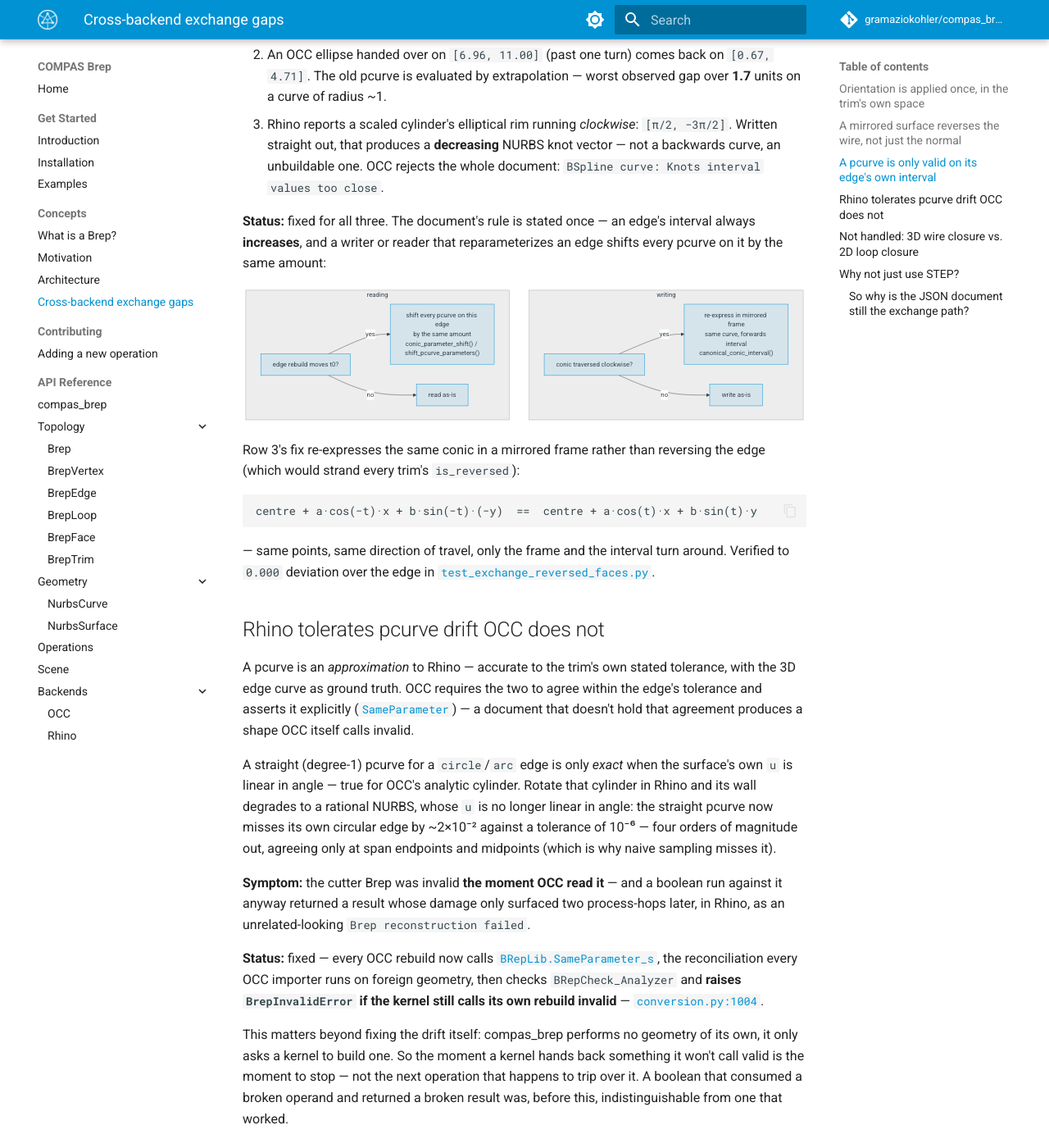
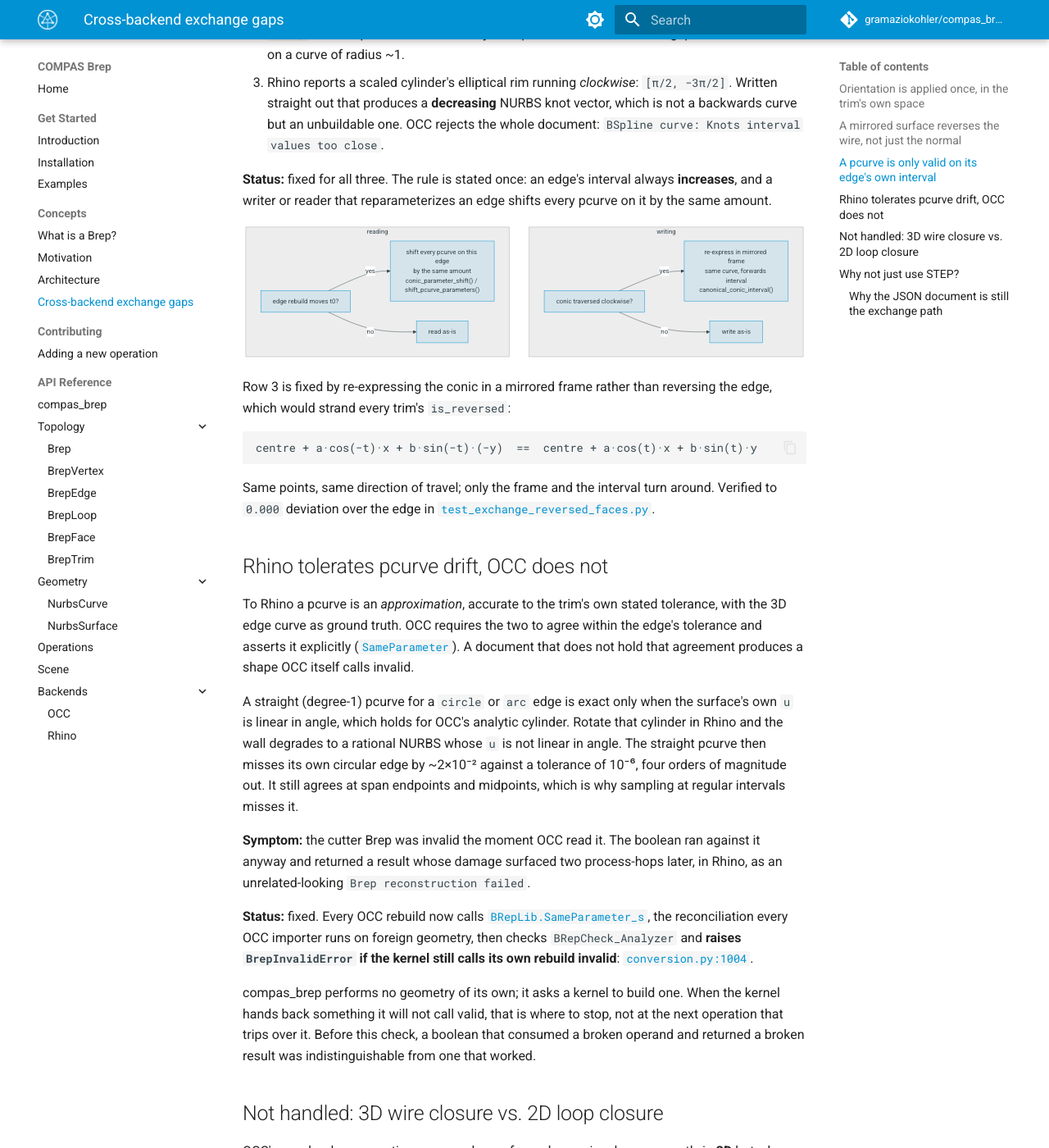
Before and after one commit to gramaziokohler/compas_brep, an MkDocs documentation site: the page built from docs/cross-backend-gaps.md, in a window 1280 px wide and 1400 px high, scrolled down 2580 px. Shown: the whole window at 82% size. Built offline with MkDocs 1.6.1 and Material for MkDocs 9.7.7, drawn with Linux system fonts in a browser that asks for light colours; comment, search, counter and statistics services are not loaded; the version menu is left out; some of the changed text lies outside the part shown.

Commit message:
Plainer prose in the cross-backend gaps page
Cut the presenter voice: announcing points before making them ("the third
row is the interesting one", "this matters beyond", "so it's fair to ask"),
and 39 em-dashes standing in for ordinary punctuation. Same facts, same
structure, same links.

Co-Authored-By: Claude Opus 5 <noreply@anthropic.com>

````diff
--- a/docs/cross-backend-gaps.md
+++ b/docs/cross-backend-gaps.md
@@ -6,17 +6,16 @@ disagree on the low-level rules each kernel enforces when rebuilding one from th
 This page catalogs the gaps found so far, one per kernel disagreement, with what
 compas_brep does about each.
 
-Each gap follows the same shape: the document is silent on some detail neither
-kernel's *native* API forces you to think about, the two kernels default to
-different answers, and a document written by one and read by the other lands on
-the wrong side of that default.
+In every case the document leaves some detail unstated, the two kernels default
+to different answers, and a document written by one and read by the other lands
+on the wrong side of that default.
 
 ## Orientation is applied once, in the trim's own space
 
 A face's `is_reversed` flag says its stored surface faces the wrong way. A trim's
 `is_reversed` flag says it runs against its edge. The document defines both **in
-the face's own, unflipped parameter space** — so a reader applies `is_reversed`
-to the *face* and reads every trim as-is, once.
+the face's own, unflipped parameter space**. A reader applies `is_reversed` to
+the *face* and reads every trim as-is, once.
 
 ```mermaid
 flowchart LR
@@ -28,30 +27,30 @@ flowchart LR
     end
 ```
 
-Both backends had a writer or a reader that quietly composed the two flags
-together, so the same orientation got applied twice:
+Both backends had a writer or a reader that composed the two flags together,
+applying the same orientation twice:
 
 - **OCC writer.** Explored a face's wires *through* the face itself. A `REVERSED`
   face composes its flag into every trim OCC hands back, so the writer recorded
   already-composed values. Fixed by exploring a `FORWARD`-oriented copy of the
-  face instead — [`conversion.py:804`](https://github.com/gramaziokohler/compas_brep/blob/main/src/compas_brep/backend/occ/conversion.py#L804).
+  face instead: [`conversion.py:804`](https://github.com/gramaziokohler/compas_brep/blob/main/src/compas_brep/backend/occ/conversion.py#L804).
 - **Rhino reader.** Reversed the trim loop *and* XOR'd every trim against
   `face.is_reversed` before calling `Trims.Add`, on top of `add_face` already
   setting `OrientationIsReversed`. Fixed by reading trims exactly as the document
-  gives them — [`conversion.py:1217`](https://github.com/gramaziokohler/compas_brep/blob/main/src/compas_brep/backend/rhino/conversion.py#L1217).
+  gives them: [`conversion.py:1217`](https://github.com/gramaziokohler/compas_brep/blob/main/src/compas_brep/backend/rhino/conversion.py#L1217).
 
-**Symptom:** a blind hole round-tripped into a bump — volume went *up* instead of
-down (981.9 → 1018.1) — because a reversed cylinder wall came back inside out.
-Wrong by a plausible-looking number, so it passed any tolerance check on volume
-alone; only `is_valid` (Rhino) or `BRepCheck_Analyzer` (OCC) caught it.
+**Symptom:** a blind hole round-tripped into a bump. Volume went *up* instead of
+down (981.9 → 1018.1), because a reversed cylinder wall came back inside out. The
+number looks plausible, so a tolerance check on volume passes. Only `is_valid`
+(Rhino) or `BRepCheck_Analyzer` (OCC) catches it.
 
 **Status:** fixed on both backends.
 
 ## A mirrored surface reverses the wire, not just the normal
 
 OCC gives some rebuilt analytic surfaces (cylinder, sphere, cone, torus) a
-left-handed placement. Straightening that mirrors the surface's `u` — which
-reverses the *winding* of every loop on it, not just the surface normal.
+left-handed placement. Straightening it mirrors the surface's `u`, which reverses
+the *winding* of every loop on it, not just the surface normal.
 
 ```mermaid
 flowchart LR
@@ -60,25 +59,26 @@ flowchart LR
 ```
 
 The code absorbed the normal flip into `is_reversed` but never turned the wire
-around to match, so a loop wound clockwise in the mirrored space — bounding the
-*outside* of the patch instead of the inside.
+around to match. The loop then wound clockwise in the mirrored space, bounding
+the *outside* of the patch.
 
-**Symptom:** every corner patch of a filleted box rebuilt inside out — reported
-as a negative face area and `BRepCheck_BadOrientationOfSubshape`, while the
-volume still integrated to the right number (integration over the wrong-signed
-side of a *closed* patch still converges). This is why it survived as a
+**Symptom:** every corner patch of a filleted box rebuilt inside out, reported as
+a negative face area and `BRepCheck_BadOrientationOfSubshape`. The volume still
+integrated to the right number, since integration over the wrong-signed side of a
+*closed* patch still converges. It sat in the suite as a
 [known `xfail`](https://github.com/gramaziokohler/compas_brep/blob/main/tests/test_exchange_fixtures.py)
-rather than being caught as a bug.
+rather than a bug.
 
-**Status:** fixed — the wire is reversed and every trim's `is_reversed` flipped
-alongside the normal correction, [`conversion.py:850`](https://github.com/gramaziokohler/compas_brep/blob/main/src/compas_brep/backend/occ/conversion.py#L850).
+**Status:** fixed. The wire is reversed and every trim's `is_reversed` flipped
+alongside the normal correction:
+[`conversion.py:850`](https://github.com/gramaziokohler/compas_brep/blob/main/src/compas_brep/backend/occ/conversion.py#L850).
 
 ## A pcurve is only valid on its edge's own interval
 
 The document writes a trim's 2D pcurve over its **edge curve's** parameter
-interval. If a rebuild reparameterizes the edge curve — moves where its `t=0`
-is, or how far it runs — every pcurve written over the old interval is now being
-evaluated against parameters the curve doesn't answer to anymore.
+interval. If a rebuild reparameterizes that curve, by moving where `t=0` sits or
+how far it runs, the pcurve is then evaluated at parameters the curve no longer
+answers to.
 
 ```mermaid
 flowchart LR
@@ -91,27 +91,27 @@ Three kernel behaviors reparameterize an edge without telling the caller:
 
 | Curve | Rebuild moves it to | Reference |
 |---|---|---|
-| `line` | `[0, length]` — a line stores only its endpoints | [`exchange.py`](https://github.com/gramaziokohler/compas_brep/blob/main/src/compas_brep/exchange.py) |
-| periodic conic (`circle`, `ellipse`) | `[0, 2π)` — [`BRepBuilderAPI_MakeEdge`](https://dev.opencascade.org/doc/refman/html/class_b_rep_builder_a_p_i___make_edge.html) silently discards whole turns | [`conic_parameter_shift`](https://github.com/gramaziokohler/compas_brep/blob/main/src/compas_brep/exchange.py#L254) |
-| conic with a **decreasing** interval | rejected outright — a NURBS knot vector cannot decrease | [`canonical_conic_interval`](https://github.com/gramaziokohler/compas_brep/blob/main/src/compas_brep/exchange.py#L216) |
+| `line` | `[0, length]`, since a line stores only its endpoints | [`exchange.py`](https://github.com/gramaziokohler/compas_brep/blob/main/src/compas_brep/exchange.py) |
+| periodic conic (`circle`, `ellipse`) | `[0, 2π)`. [`BRepBuilderAPI_MakeEdge`](https://dev.opencascade.org/doc/refman/html/class_b_rep_builder_a_p_i___make_edge.html) discards whole turns without reporting it | [`conic_parameter_shift`](https://github.com/gramaziokohler/compas_brep/blob/main/src/compas_brep/exchange.py#L254) |
+| conic with a **decreasing** interval | rejected outright, since a NURBS knot vector cannot decrease | [`canonical_conic_interval`](https://github.com/gramaziokohler/compas_brep/blob/main/src/compas_brep/exchange.py#L216) |
 
 **Symptoms, by row:**
 
 1. A boolean leaves a cylinder's seam on e.g. `[5, 15]`; the reader rebuilds the
-   line over `[0, 10]`. The seam's pcurve sits `t0` away from its own edge →
-   `BRepCheck_InvalidRange`, unorientable face, broken wire on every full-turn
-   cylindrical face surviving a boolean.
+   line over `[0, 10]`. The seam's pcurve sits `t0` away from its own edge, which
+   gives `BRepCheck_InvalidRange`, an unorientable face, and a broken wire on
+   every full-turn cylindrical face surviving a boolean.
 2. An OCC ellipse handed over on `[6.96, 11.00]` (past one turn) comes back on
-   `[0.67, 4.71]`. The old pcurve is evaluated by extrapolation — worst observed
-   gap over **1.7** units on a curve of radius ~1.
+   `[0.67, 4.71]`. The old pcurve is evaluated by extrapolation. Worst observed
+   gap was over **1.7** units on a curve of radius ~1.
 3. Rhino reports a scaled cylinder's elliptical rim running *clockwise*:
-   `[π/2, −3π/2]`. Written straight out, that produces a **decreasing** NURBS
-   knot vector — not a backwards curve, an unbuildable one. OCC rejects the
+   `[π/2, −3π/2]`. Written straight out that produces a **decreasing** NURBS knot
+   vector, which is not a backwards curve but an unbuildable one. OCC rejects the
    whole document: `BSpline curve: Knots interval values too close`.
 
-**Status:** fixed for all three. The document's rule is stated once — an edge's
-interval always **increases**, and a writer or reader that reparameterizes an
-edge shifts every pcurve on it by the same amount:
+**Status:** fixed for all three. The rule is stated once: an edge's interval
+always **increases**, and a writer or reader that reparameterizes an edge shifts
+every pcurve on it by the same amount.
 
 ```mermaid
 flowchart TD
@@ -125,50 +125,50 @@ flowchart TD
     end
 ```
 
-Row 3's fix re-expresses the same conic in a mirrored frame rather than reversing
-the edge (which would strand every trim's `is_reversed`):
+Row 3 is fixed by re-expressing the conic in a mirrored frame rather than
+reversing the edge, which would strand every trim's `is_reversed`:
 
 ```
 centre + a·cos(−t)·x + b·sin(−t)·(−y)  ==  centre + a·cos(t)·x + b·sin(t)·y
 ```
 
-— same points, same direction of travel, only the frame and the interval turn
+Same points, same direction of travel; only the frame and the interval turn
 around. Verified to `0.000` deviation over the edge in
 [`test_exchange_reversed_faces.py`](https://github.com/gramaziokohler/compas_brep/blob/main/tests/test_exchange_reversed_faces.py).
 
-## Rhino tolerates pcurve drift OCC does not
+## Rhino tolerates pcurve drift, OCC does not
 
-A pcurve is an *approximation* to Rhino — accurate to the trim's own stated
+To Rhino a pcurve is an *approximation*, accurate to the trim's own stated
 tolerance, with the 3D edge curve as ground truth. OCC requires the two to agree
 within the edge's tolerance and asserts it explicitly
-([`SameParameter`](https://dev.opencascade.org/doc/refman/html/class_b_rep_lib.html)) —
-a document that doesn't hold that agreement produces a shape OCC itself calls
+([`SameParameter`](https://dev.opencascade.org/doc/refman/html/class_b_rep_lib.html)).
+A document that does not hold that agreement produces a shape OCC itself calls
 invalid.
 
-A straight (degree-1) pcurve for a `circle`/`arc` edge is only *exact* when the
-surface's own `u` is linear in angle — true for OCC's analytic cylinder. Rotate
-that cylinder in Rhino and its wall degrades to a rational NURBS, whose `u` is
-no longer linear in angle: the straight pcurve now misses its own circular edge
-by ~2×10⁻² against a tolerance of 10⁻⁶ — four orders of magnitude out, agreeing
-only at span endpoints and midpoints (which is why naive sampling misses it).
+A straight (degree-1) pcurve for a `circle` or `arc` edge is exact only when the
+surface's own `u` is linear in angle, which holds for OCC's analytic cylinder.
+Rotate that cylinder in Rhino and the wall degrades to a rational NURBS whose `u`
+is not linear in angle. The straight pcurve then misses its own circular edge by
+~2×10⁻² against a tolerance of 10⁻⁶, four orders of magnitude out. It still
+agrees at span endpoints and midpoints, which is why sampling at regular
+intervals misses it.
 
-**Symptom:** the cutter Brep was invalid **the moment OCC read it** — and a
-boolean run against it anyway returned a result whose damage only surfaced two
-process-hops later, in Rhino, as an unrelated-looking `Brep reconstruction
-failed`.
+**Symptom:** the cutter Brep was invalid the moment OCC read it. The boolean ran
+against it anyway and returned a result whose damage surfaced two process-hops
+later, in Rhino, as an unrelated-looking `Brep reconstruction failed`.
 
-**Status:** fixed — every OCC rebuild now calls
+**Status:** fixed. Every OCC rebuild now calls
 [`BRepLib.SameParameter_s`](https://github.com/gramaziokohler/compas_brep/blob/main/src/compas_brep/backend/occ/conversion.py#L995),
 the reconciliation every OCC importer runs on foreign geometry, then checks
 `BRepCheck_Analyzer` and **raises `BrepInvalidError` if the kernel still calls
-its own rebuild invalid** — [`conversion.py:1004`](https://github.com/gramaziokohler/compas_brep/blob/main/src/compas_brep/backend/occ/conversion.py#L1004).
+its own rebuild invalid**:
+[`conversion.py:1004`](https://github.com/gramaziokohler/compas_brep/blob/main/src/compas_brep/backend/occ/conversion.py#L1004).
 
-This matters beyond fixing the drift itself: compas_brep performs no geometry of
-its own, it only asks a kernel to build one. So the moment a kernel hands back
-something it won't call valid is the moment to stop — not the next operation
-that happens to trip over it. A boolean that consumed a broken operand and
-returned a broken result was, before this, indistinguishable from one that
-worked.
+compas_brep performs no geometry of its own; it asks a kernel to build one. When
+the kernel hands back something it will not call valid, that is where to stop,
+not at the next operation that trips over it. Before this check, a boolean that
+consumed a broken operand and returned a broken result was indistinguishable
+from one that worked.
 
 ## Not handled: 3D wire closure vs. 2D loop closure
 
@@ -189,45 +189,41 @@ flowchart LR
     end
 ```
 
-This is a genuine disagreement between what each kernel is willing to call
-"valid," not a bug in either writer. Things tried and rejected:
+The two kernels disagree about what counts as valid. Neither writer is at fault.
+Tried and rejected:
 
 - `Brep.Repair()` in the Rhino builder closes the gap, but **masks real
-  corruption** too — a cylinder whose axis was deliberately displaced by 3 units
-  still "successfully" rebuilds under `Repair`. Given compas_brep raises on an
-  invalid rebuild everywhere else (see above), silently repairing here would be
-  inconsistent.
-- Rhino's declared trim/edge tolerances make no difference — `ON_Brep::IsValid`'s
-  2D check isn't tolerance-driven.
+  corruption** too. A cylinder whose axis was deliberately displaced by 3 units
+  still "successfully" rebuilds under `Repair`. compas_brep raises on an invalid
+  rebuild everywhere else, so repairing silently here would be inconsistent.
+- Rhino's declared trim and edge tolerances make no difference. The 2D check in
+  `ON_Brep::IsValid` is not tolerance-driven.
 - OCC's own [`ShapeFix_Wire::FixGaps2d`](https://dev.opencascade.org/doc/refman/html/class_shape_fix___wire.html)
-  reports touching the wire but doesn't close a gap that small — OCC considers
-  it within tolerance already.
+  reports touching the wire but does not close a gap that small, since OCC
+  considers it within tolerance already.
 
-**Status:** unresolved. Currently the Rhino rebuild fails with a
-`Brep reconstruction failed!` naming the bad loop — visible, not silent, but not
-fixed either. Closing the gap ourselves would mean compas_brep doing geometry
-work neither kernel considers necessary.
+**Status:** unresolved. The Rhino rebuild fails with `Brep reconstruction
+failed!` naming the bad loop, so it is visible rather than silent. Closing the
+gap would mean compas_brep doing geometry work neither kernel considers
+necessary.
 
 ## Why not just use STEP?
 
-STEP round-trips Breps between both kernels already (`Brep.to_step` /
-`Brep.from_step`), so it's fair to ask whether it sidesteps all of the above.
-Mostly it does — and it still isn't the right exchange path here.
+STEP already round-trips Breps between both kernels (`Brep.to_step` /
+`Brep.from_step`), and most of the gaps above cannot occur in it.
 
-Measured against the entities OCC actually writes for a box with a cylindrical
-channel:
+Measured against the entities OCC writes for a box with a cylindrical channel:
 
 | Gap above | In STEP? | Why |
 |---|---|---|
-| Orientation applied twice | possible | Same layered flags — [`advanced_face`](http://www.steptools.com/stds/step/IR_final/part42/)`.same_sense`, `oriented_edge.orientation`, `edge_curve.same_sense`. Same ambiguity, but ISO 10303 pins how they compose, and you inherit a mature translator's reading instead of writing one. |
+| Orientation applied twice | possible | Same layered flags: [`advanced_face`](http://www.steptools.com/stds/step/IR_final/part42/)`.same_sense`, `oriented_edge.orientation`, `edge_curve.same_sense`. Same ambiguity, but ISO 10303 pins how they compose, and you inherit a mature translator's reading instead of writing one. |
 | Mirrored `u` | **impossible** | `axis2_placement_3d` stores only `axis` and `ref_direction`; y is derived as their cross product, so a placement is right-handed by construction. The kernel does the mirror when writing. |
 | Pcurve interval reparameterized | **impossible** | STEP writes **no parameter intervals on edges**. See below. |
-| Pcurve drift (`SameParameter`) | same problem, but named | STEP carries pcurves *and* declares which representation wins: `surface_curve('',#27,(#31,#43),.PCURVE_S1.)`. A reader knows what to trust and what to recompute. |
-| 3D vs 2D loop closure | not addressed | A kernel-validity question, not a format one. STEP declares a global tolerance (`uncertainty_measure_with_unit(1.E-07)`) but doesn't mandate 2D closure. |
+| Pcurve drift (`SameParameter`) | same problem, but named | STEP carries pcurves and declares which representation wins: `surface_curve('',#27,(#31,#43),.PCURVE_S1.)`. A reader knows what to trust and what to recompute. |
+| 3D vs 2D loop closure | not addressed | A kernel-validity question, not a format one. STEP declares a global tolerance (`uncertainty_measure_with_unit(1.E-07)`) but does not mandate 2D closure. |
 
-The third row is the interesting one. STEP delimits an edge by its **vertices**,
-never by a parameter range — a real STEP file for the shape above contains zero
-`trimmed_curve` entities:
+STEP delimits an edge by its **vertices**, never by a parameter range. A STEP
+file for the shape above contains zero `trimmed_curve` entities:
 
 ```mermaid
 flowchart TD
@@ -239,39 +235,39 @@ flowchart TD
     end
 ```
 
-So the whole family of "the interval moved and the pcurve didn't" simply cannot
-be expressed in STEP. Two more measurements, both of which favour STEP:
+The family of bugs in the previous section cannot be expressed in STEP at all.
+Two more measurements, both in STEP's favour:
 
 - **Analytic surfaces survive.** The channel came back as
-  `{Plane: 6, CylindricalSurface: 1}` — not a NURBS approximation.
-- **Tolerances survive better than ours.** Source `1e-7 .. 1e-7` → after STEP
-  `1e-7 .. 1e-7`, but after a compas_brep JSON round-trip `1e-7 .. 1e-6`. Our
-  rebuild loosens one edge tenfold; STEP's did not.
+  `{Plane: 6, CylindricalSurface: 1}`, not a NURBS approximation.
+- **Tolerances survive better than ours.** Source `1e-7 .. 1e-7`, after STEP
+  `1e-7 .. 1e-7`, after a compas_brep JSON round-trip `1e-7 .. 1e-6`. Our rebuild
+  loosens one edge tenfold; STEP's did not.
 
-### So why is the JSON document still the exchange path?
+### Why the JSON document is still the exchange path
 
 1. **Rhino's STEP import needs the UI thread and opens a modal dialog.** It goes
    through `RhinoDoc.ActiveDoc.ReadFile`
    ([`backend/rhino/io.py`](https://github.com/gramaziokohler/compas_brep/blob/main/src/compas_brep/backend/rhino/io.py)).
-   Anything headless — a worker, a solver loop, a Grasshopper component ticking
-   on a timer — blocks on a dialog nobody is there to dismiss.
+   Anything headless, such as a worker, a solver loop, or a Grasshopper component
+   ticking on a timer, blocks on a dialog nobody is there to dismiss.
 2. **Translators heal on import, which hides problems.** STEP readers run repair
-   pipelines ([OCC's STEP translator](https://dev.opencascade.org/doc/overview/html/occt_user_guides__step.html)
-   is explicit about this). That turns errors into silent geometry changes — the
-   opposite of failing where the problem was caused. The `BrepInvalidError` this
-   package raises on an invalid rebuild would simply never fire.
-3. **You control neither the fidelity nor the failure modes** — you would be
+   pipelines, and [OCC's STEP translator](https://dev.opencascade.org/doc/overview/html/occt_user_guides__step.html)
+   is explicit about this. Errors become silent geometry changes, the opposite of
+   failing where the problem was caused. The `BrepInvalidError` this package
+   raises on an invalid rebuild would never fire.
+3. **You control neither the fidelity nor the failure modes.** You would be
    debugging two translators you do not own instead of one format you do. This is
    [ADR-0001](https://github.com/gramaziokohler/compas_brep/blob/main/.agents/adr/0001-native-json-brep-exchange.md)'s
-   original argument, and it still holds.
+   original argument and it still holds.
 
 !!! note "Scope of these measurements"
 
     The OCC→STEP→OCC figures above are measured. The claims about Rhino's STEP
-    *import* come from reading that code path (and from the dialog it opens), not
-    from measured geometry — the dialog is exactly what makes the round trip
-    hard to automate.
+    *import* come from reading that code path and from the dialog it opens, not
+    from measured geometry. That dialog is what makes the round trip hard to
+    automate in the first place.
 
-`to_step` / `from_step` remain the right tool for what they are for: exchanging
-geometry with third-party CAD, interactively, where a dialog is fine and a
-translator's healing is welcome.
+`to_step` and `from_step` stay as they are: for exchanging geometry with
+third-party CAD, interactively, where a dialog is fine and a translator's healing
+is welcome.
````
